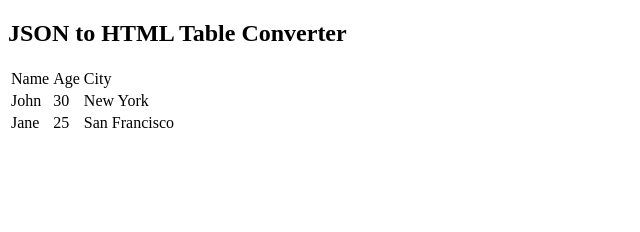
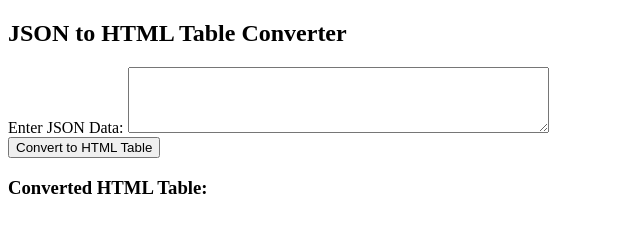
Before and after one commit to rubenzkar/NexarAPI, a plain HTML site: page jason2table.html in a window 1280 px wide. Shown: the whole page, without its empty margins (0-640 px from the left). Drawn offline with Linux system fonts and the light colour scheme.

Commit message:
Update jason2table.html

```diff
--- a/jason2table.html
+++ b/jason2table.html
@@ -1,3 +1,5 @@
+<!-- json2table.html -->
+
 <!DOCTYPE html>
 <html lang="en">
 <head>
@@ -5,21 +7,35 @@
     <meta name="viewport" content="width=device-width, initial-scale=1.0">
     <title>JSON to HTML Table Converter</title>
     <script src="jsonToHtmlTable.js"></script>
+    <script>
+        function convertJson() {
+            var jsonDataString = document.getElementById('jsonInput').value;
+
+            try {
+                var jsonData = JSON.parse(jsonDataString);
+
+                // Assuming your JSON structure is nested under "data.supSearchMpn.results"
+                var results = jsonData.data.supSearchMpn.results;
+                var htmlTable = jsonToHtmlTable(results);
+                document.getElementById('outputTable').innerHTML = htmlTable;
+            } catch (error) {
+                alert('Invalid JSON format. Please check your input.');
+            }
+        }
+    </script>
 </head>
 <body>
     <h2>JSON to HTML Table Converter</h2>
 
+    <label for="jsonInput">Enter JSON Data:</label>
+    <textarea id="jsonInput" rows="4" cols="50">
+    </textarea>
+
+    <br>
+    <button onclick="convertJson()">Convert to HTML Table</button>
+
+    <br>
+    <h3>Converted HTML Table:</h3>
     <div id="outputTable"></div>
-
-    <script>
-        var jsonData = [
-            { Name: 'John', Age: 30, City: 'New York' },
-            { Name: 'Jane', Age: 25, City: 'San Francisco' },
-            // Add more data as needed
-        ];
-
-        var htmlTable = jsonToHtmlTable(jsonData);
-        document.getElementById('outputTable').innerHTML = htmlTable;
-    </script>
 </body>
 </html>
```
